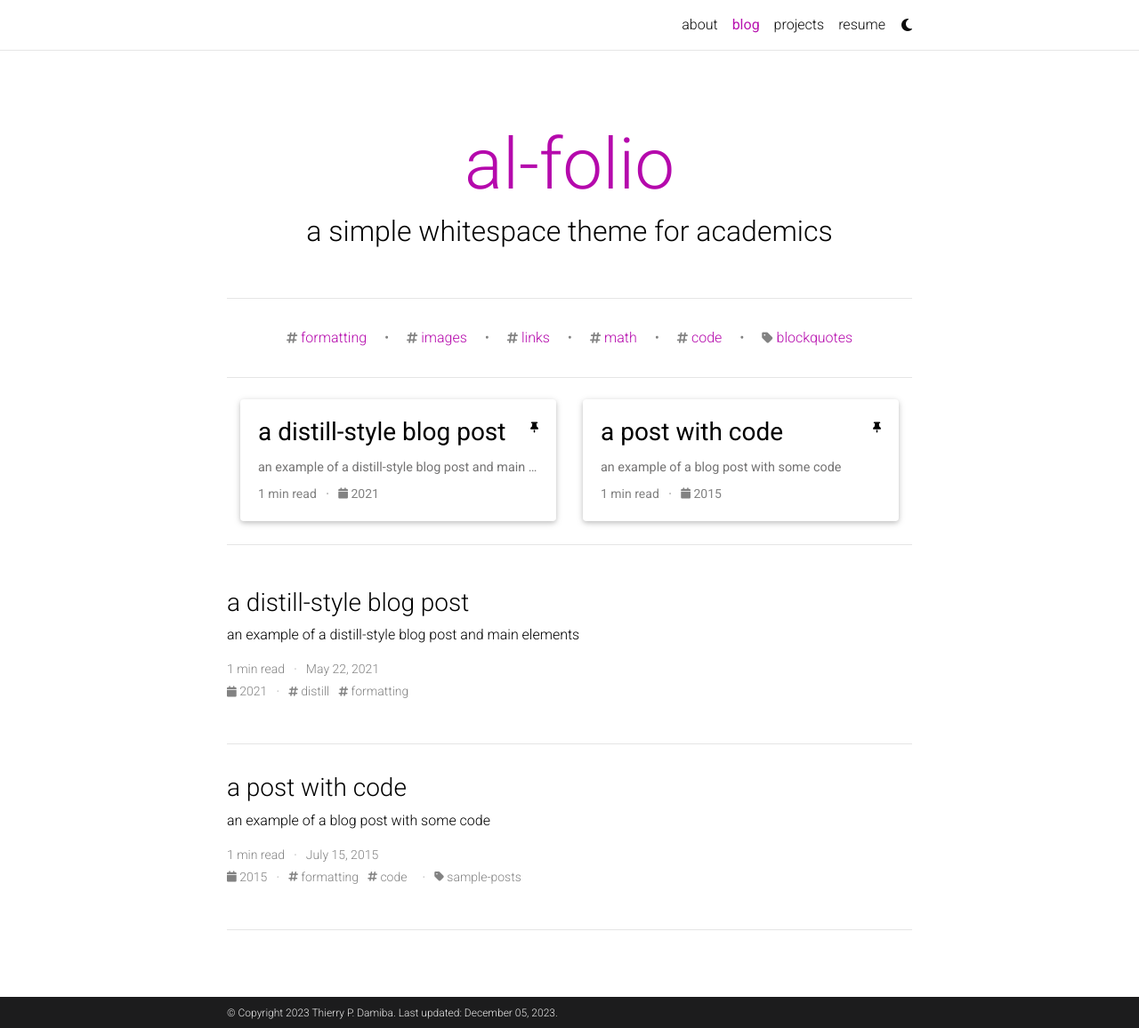
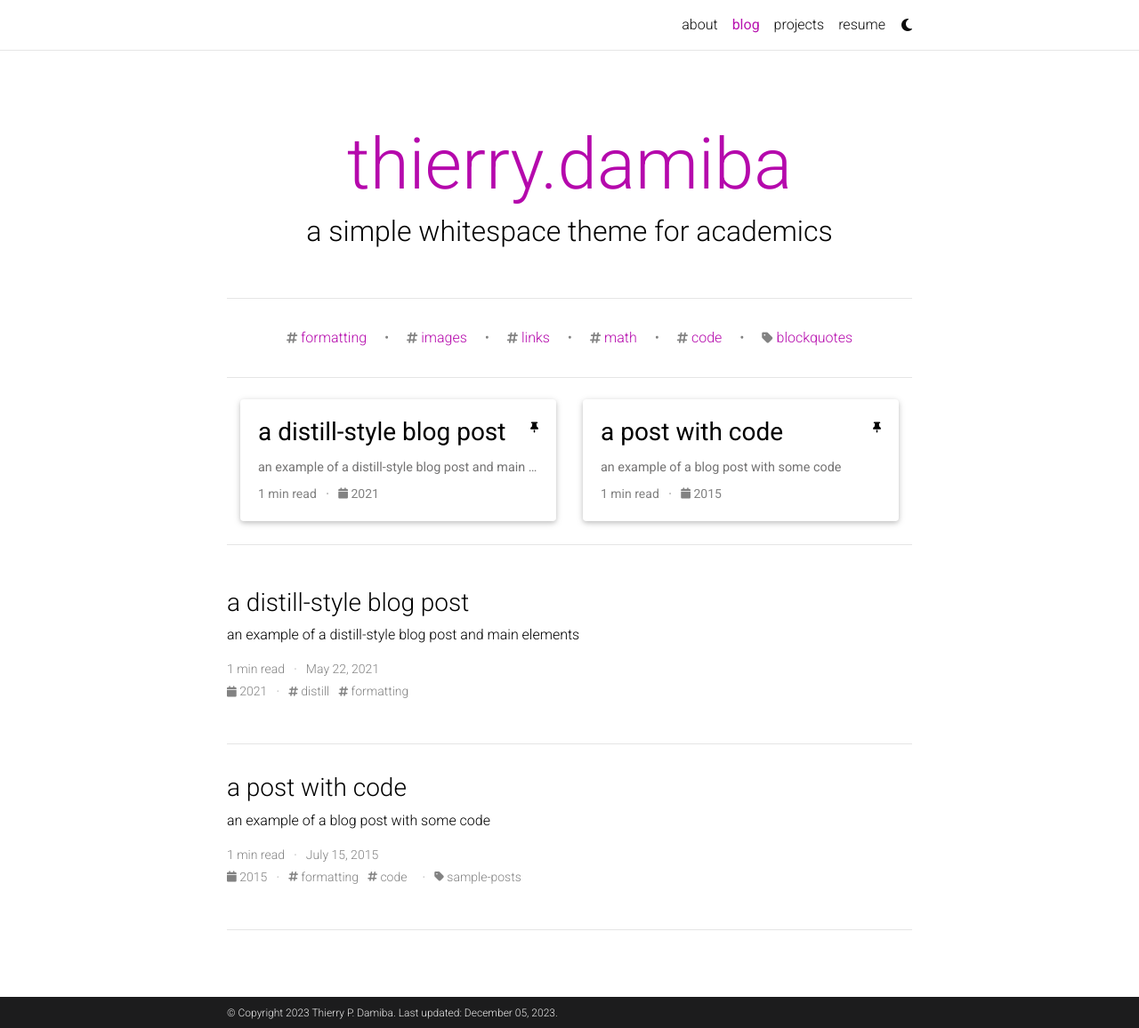
Before and after one commit to thierrydamiba/thierrydamiba.github.io, a Jekyll site: the page built from blog/index.html, in a window 1280 px wide and 1156 px high. Shown: the whole window at 89% size. Built offline with Jekyll 4.4.1, drawn with Linux system fonts in a browser that asks for light colours; the list of posts is cut into pages by our own code; comment, search, counter and statistics services are not loaded; a style sheet for code colours, icons or effects is not loaded.

Commit message:
Update _config.yml

```diff
--- a/_config.yml
+++ b/_config.yml
@@ -115,7 +115,7 @@
 # Blog
 # -----------------------------------------------------------------------------
 
-blog_name: al-folio # blog_name will be displayed in your blog page
+blog_name: thierry.damiba # blog_name will be displayed in your blog page
 blog_nav_title: blog # your blog must have a title for it to be displayed in the nav bar
 blog_description: a simple whitespace theme for academics
 permalink: /blog/:year/:title/
```
